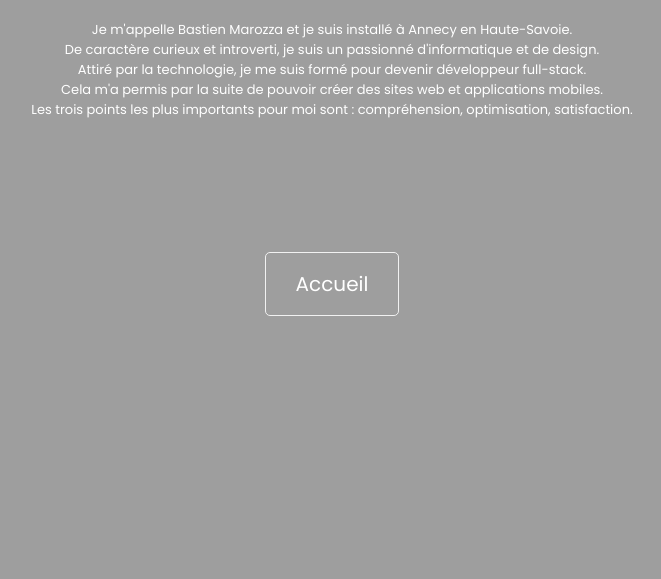
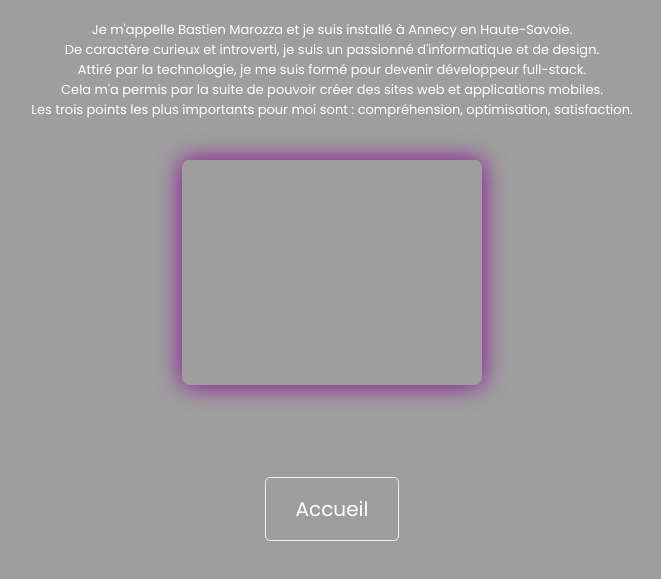
Before and after one commit to bastosnz74/portfolio-bm, a plain HTML site: page apropos.html in a window 1280 px wide. Shown: the part 105-684 px from the top of the page, without its empty margins (308-969 px from the left). Drawn offline with Linux system fonts and the light colour scheme; the site is published under a folder, as on GitHub Pages, so addresses that start at the root find nothing.

Commit message:
Update apropos.html

```diff
--- a/apropos.html
+++ b/apropos.html
@@ -27,7 +27,7 @@
         </div>
         <div class="about__container">
             <div class="about__img">
-                <img src="/img/IMG_3366.JPG" alt="">
+                <img src="img/IMG_3366.JPG" alt="">
             </div>
         </div>
     </section>
```
